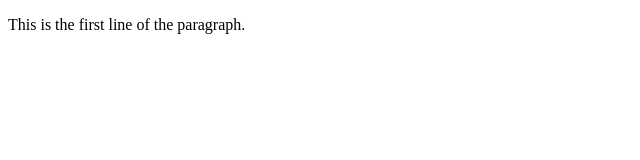
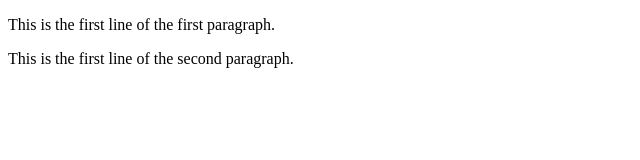
Before and after one commit to DoeElijah/doeelijah.github.io, a plain HTML site: page index.html in a window 1280 px wide. Shown: the whole page, without its empty margins (0-640 px from the left). Drawn offline with Linux system fonts and the light colour scheme.

Commit message:
Updated paragraph

```diff
--- a/index.html
+++ b/index.html
@@ -6,6 +6,7 @@
     <title>Home Page</title>
   </head>
   <body>
-    <p>This is the first line of the paragraph.</p>
+    <p>This is the first line of the first paragraph.</p>
+    <p>This is the first line of the second paragraph.</p>
   </body>
 </html>
```
